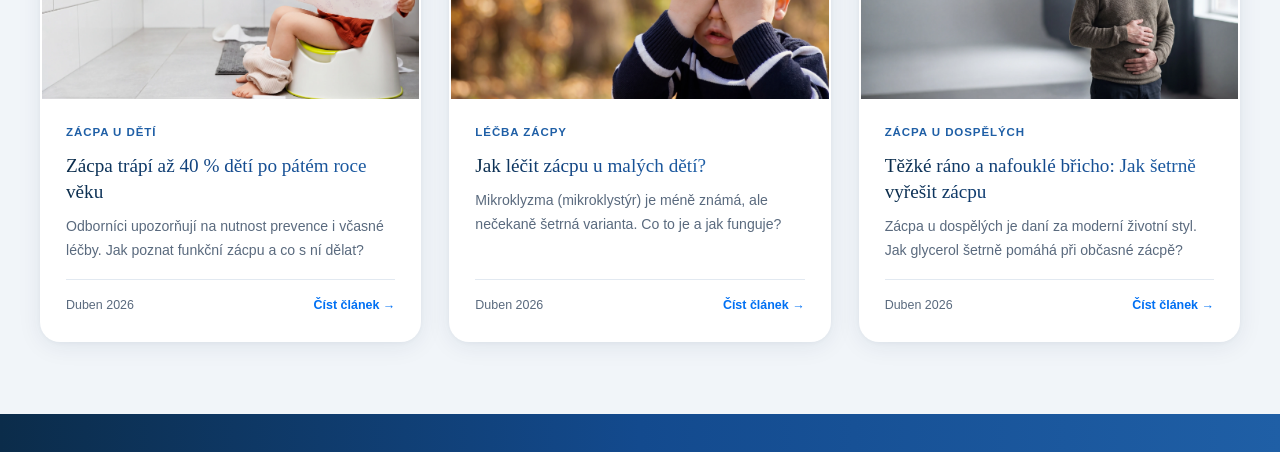
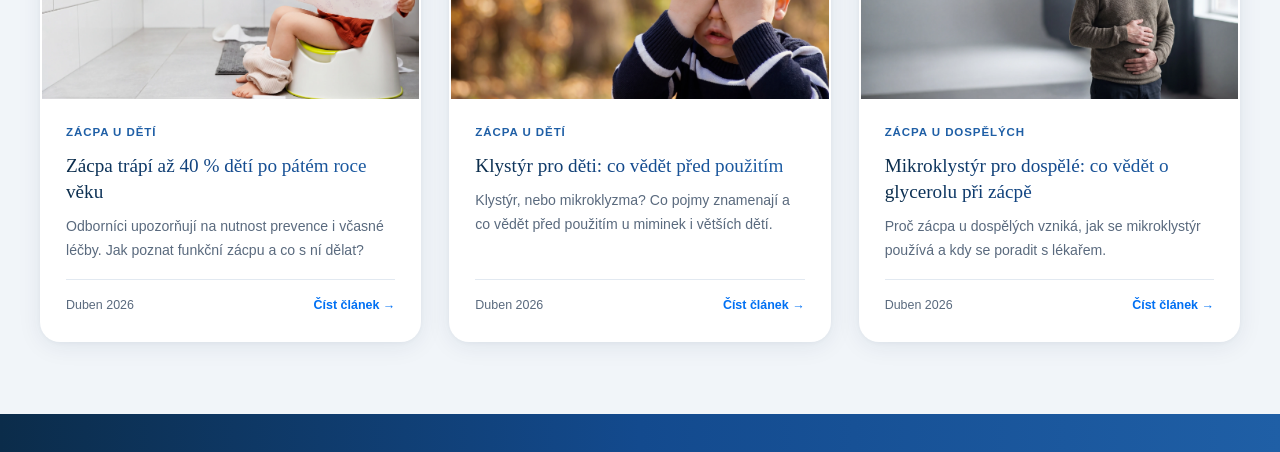
Before and after one commit to LiorD78/beaufy-eu, a plain HTML site: page blog/index.html in a window 1280 px wide. Shown: the part 1240-1692 px from the top of the page. Drawn offline with nearby package versions, Linux system fonts and the light colour scheme; files that its build step writes are made by us from their sources; a web font is replaced by a local one.

Commit message:
Add files via upload

```diff
--- a/blog/index.html
+++ b/blog/index.html
@@ -149,13 +149,13 @@
       "name": "Zácpa u miminka: co je normální a jak pomoci"
     },
     {
-      "type": "ListItem",
+      "@type": "ListItem",
       "position": 2,
       "name": "BEAUFY",
       "item": "https://www.beaufy.eu/"
     },
     {
-      "type": "ListItem",
+      "@type": "ListItem",
       "position": 3,
       "name": "Blog",
       "item": "https://www.beaufy.eu/blog/"
@@ -183,22 +183,22 @@
       "name": "Mikroklyzma: co to je a jak ho použít"
     },
     {
-      "type": "ListItem",
+      "@type": "ListItem",
       "position": 3,
       "url": "https://www.beaufy.eu/blog/zacpa-u-deti/",
-      "name": "Když dětské bříško bolí: jak překonat zácpu"
+      "name": "Zácpa u dětí: co sledovat a kdy k lékaři"
     },
     {
-      "type": "ListItem",
+      "@type": "ListItem",
       "position": 4,
       "url": "https://www.beaufy.eu/blog/mikroklystyr-lecba-zacpy/",
-      "name": "Mikroklyzma pro děti: šetrná pomoc při zácpě"
+      "name": "Klystýr pro děti: co vědět před použitím"
     },
     {
-      "type": "ListItem",
+      "@type": "ListItem",
       "position": 5,
       "url": "https://www.beaufy.eu/blog/glycerol-zacpa-u-dospelych/",
-      "name": "Těžké ráno a nafouklé břicho: šetrné řešení zácpy"
+      "name": "Mikroklystýr pro dospělé: co vědět o glycerolu při zácpě"
     }
   ]
 }
@@ -284,9 +284,9 @@
           <picture><source srcset="/blog/img/boy.webp" type="image/webp"><img src="/blog/img/boy.jpg" width="1920" height="1072" loading="lazy" decoding="async" alt="Mikroklyzma pro děti"></picture>
         </div>
         <div class="article-card-body">
-          <span class="article-tag">Léčba zácpy</span>
-          <h2>Jak léčit zácpu u malých dětí?</h2>
-          <p>Mikroklyzma (mikroklystýr) je méně známá, ale nečekaně šetrná varianta. Co to je a jak funguje?</p>
+          <span class="article-tag">Zácpa u dětí</span>
+          <h2>Klystýr pro děti: co vědět před použitím</h2>
+          <p>Klystýr, nebo mikroklyzma? Co pojmy znamenají a co vědět před použitím u miminek i větších dětí.</p>
           <div class="article-meta">
             <span class="article-date">Duben 2026</span>
             <span class="article-read">Číst článek →</span>
@@ -300,8 +300,8 @@
         </div>
         <div class="article-card-body">
           <span class="article-tag">Zácpa u dospělých</span>
-          <h2>Těžké ráno a nafouklé břicho: Jak šetrně vyřešit zácpu</h2>
-          <p>Zácpa u dospělých je daní za moderní životní styl. Jak glycerol šetrně pomáhá při občasné zácpě?</p>
+          <h2>Mikroklystýr pro dospělé: co vědět o glycerolu při zácpě</h2>
+          <p>Proč zácpa u dospělých vzniká, jak se mikroklystýr používá a kdy se poradit s lékařem.</p>
           <div class="article-meta">
             <span class="article-date">Duben 2026</span>
             <span class="article-read">Číst článek →</span>
```
